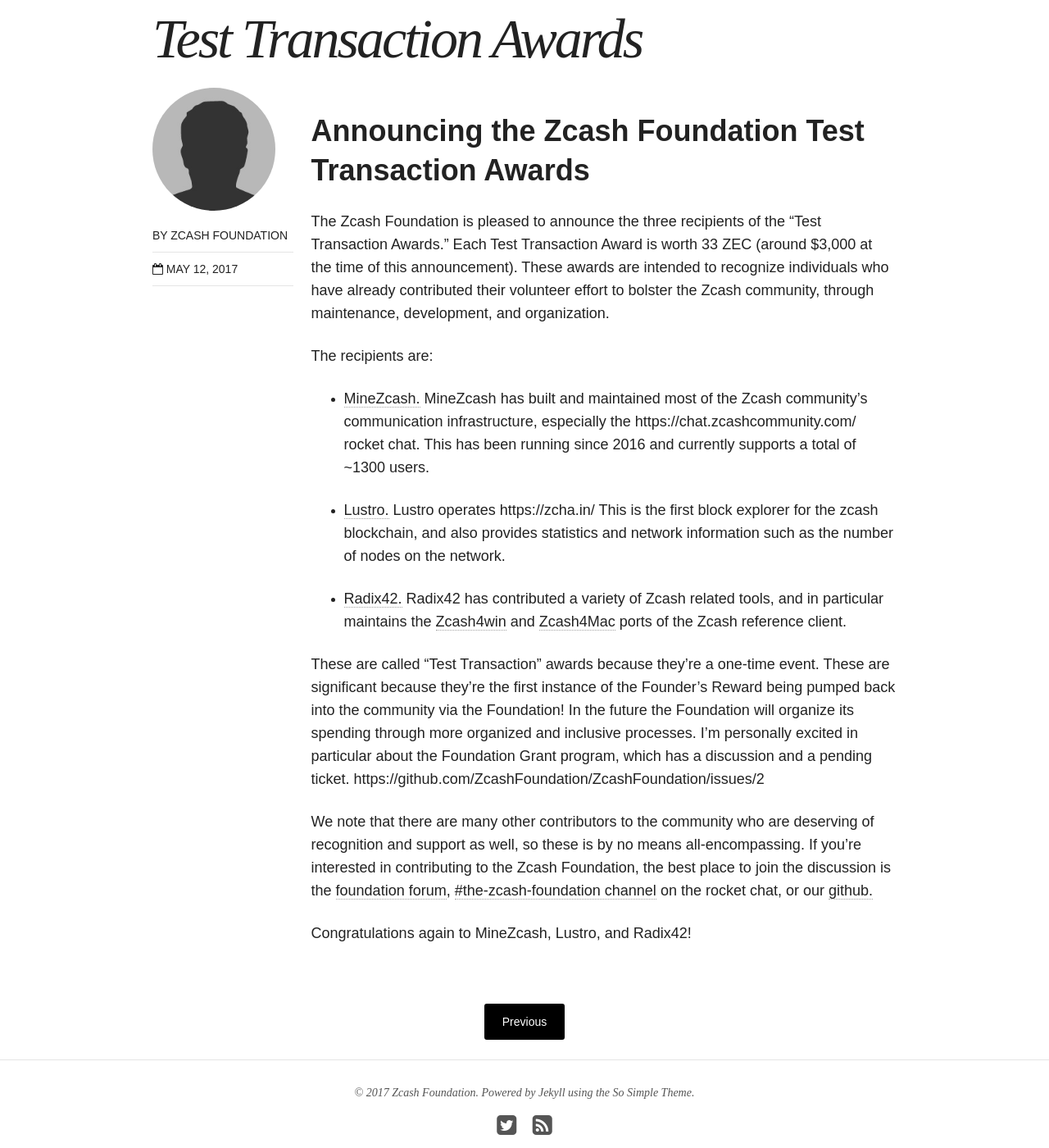
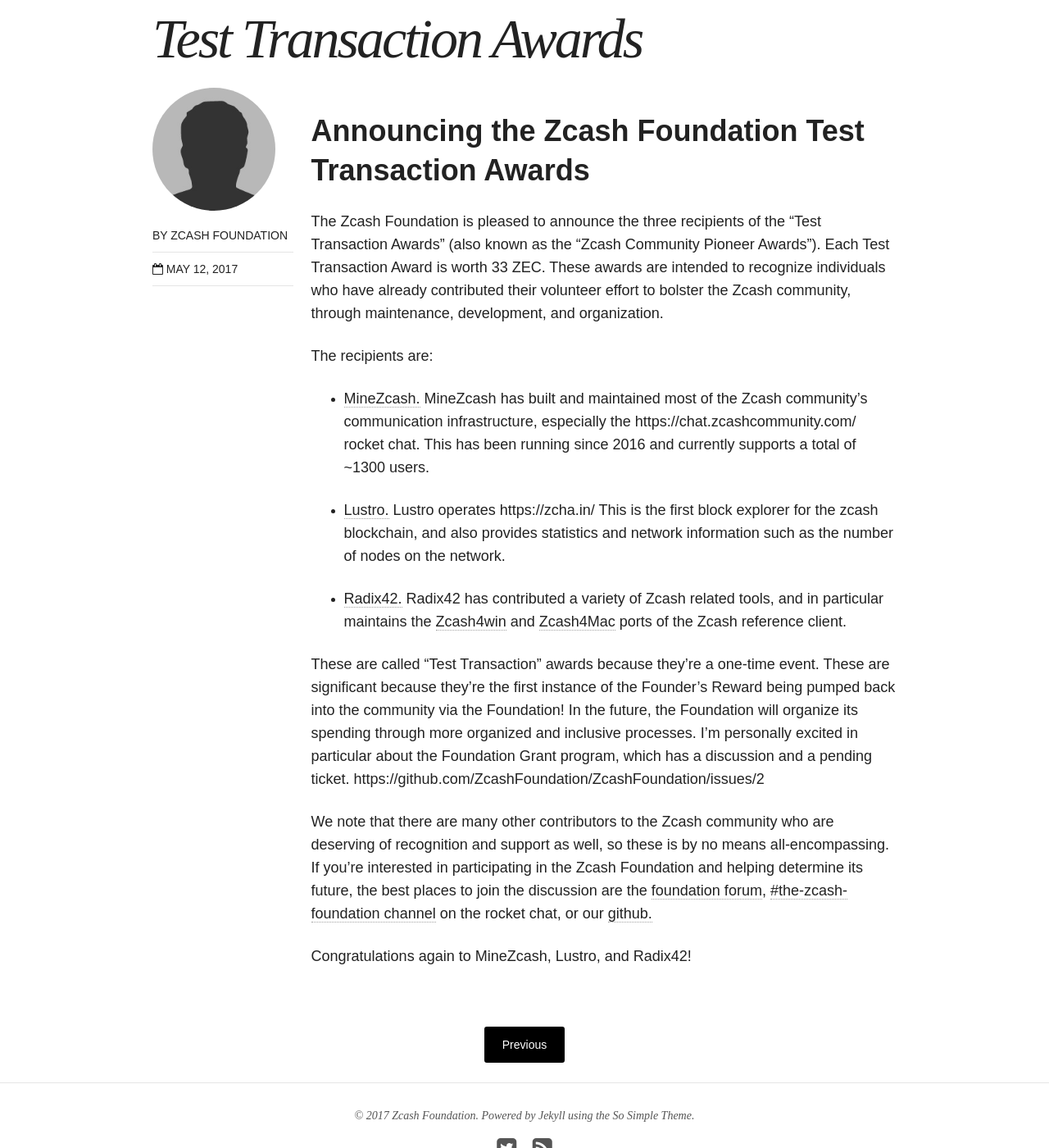
Before and after one commit to ZcashFoundation/zfnd, a Jekyll site: the page built from _posts/blog/2017-05-12-test-transactions.md, in a window 1280 px wide and 1400 px high, scrolled down 429 px. Shown: the whole window at 82% size. Built offline with Jekyll 4.4.1, drawn with Linux system fonts in a browser that asks for light colours; nearby versions of some CDN libraries.

Commit message:
Update 2017-05-12-test-transactions.md

```diff
--- a/_posts/blog/2017-05-12-test-transactions.md
+++ b/_posts/blog/2017-05-12-test-transactions.md
@@ -13,7 +13,7 @@
 Announcing the Zcash Foundation Test Transaction Awards
 ===
 
-The Zcash Foundation is pleased to announce the three recipients of the “Test Transaction Awards.” Each Test Transaction Award is worth 33 ZEC (around $3,000 at the time of this announcement). These awards are intended to recognize individuals who have already contributed their volunteer effort to bolster the Zcash community, through maintenance, development, and organization.
+The Zcash Foundation is pleased to announce the three recipients of the "Test Transaction Awards" (also known as the "Zcash Community Pioneer Awards"). Each Test Transaction Award is worth 33 ZEC. These awards are intended to recognize individuals who have already contributed their volunteer effort to bolster the Zcash community, through maintenance, development, and organization.
 
 The recipients are:
 
@@ -24,8 +24,8 @@
 - [Radix42.](https://twitter.com/radix42) Radix42 has contributed a variety of Zcash related tools, and in particular maintains the [Zcash4win](https://zcash4win.com/) and [Zcash4Mac](https://zcash4mac.com/) ports of the Zcash reference client.
 
 These are called "Test Transaction" awards because they're a one-time event. These are significant because they're the first instance of the Founder’s Reward being pumped back into the community via the Foundation!
-In the future the Foundation will organize its spending through more organized and inclusive processes. I'm personally excited in particular about the Foundation Grant program, which has a discussion and a pending ticket. https://github.com/ZcashFoundation/ZcashFoundation/issues/2
+In the future, the Foundation will organize its spending through more organized and inclusive processes. I'm personally excited in particular about the Foundation Grant program, which has a discussion and a pending ticket. https://github.com/ZcashFoundation/ZcashFoundation/issues/2
 
-We note that there are many other contributors to the community who are deserving of recognition and support as well, so these is by no means all-encompassing. If you're interested in contributing to the Zcash Foundation, the best place to join the discussion is the [foundation forum](https://forum.z.cash/c/foundation), [#the-zcash-foundation channel](https://chat.zcashcommunity.com/channel/the-zcash-foundation) on the rocket chat, or our [github.](https://github.com/ZcashFoundation/ZcashFoundation)
+We note that there are many other contributors to the Zcash community who are deserving of recognition and support as well, so these is by no means all-encompassing. If you're interested in participating in the Zcash Foundation and helping determine its future, the best places to join the discussion are the [foundation forum](https://forum.z.cash/c/foundation), [#the-zcash-foundation channel](https://chat.zcashcommunity.com/channel/the-zcash-foundation) on the rocket chat, or our [github.](https://github.com/ZcashFoundation/ZcashFoundation)
 
 Congratulations again to MineZcash, Lustro, and Radix42!
```
